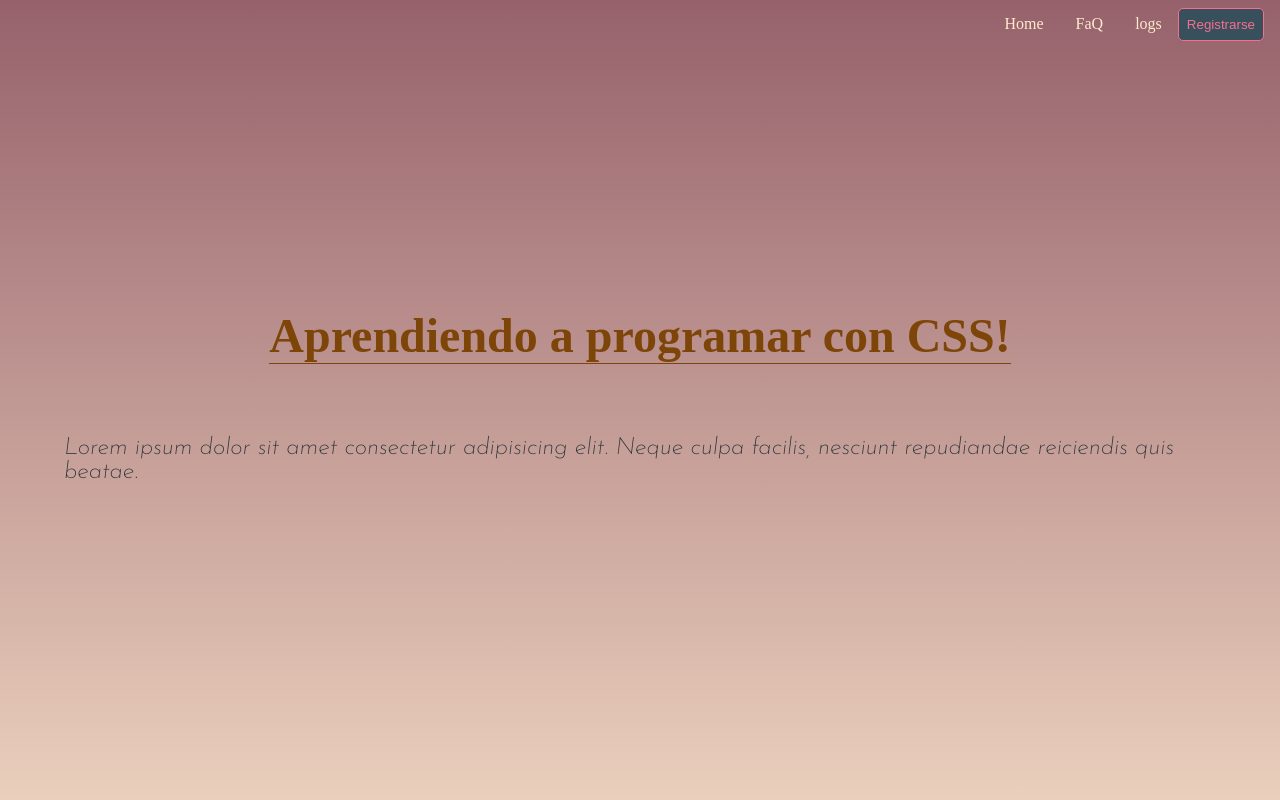
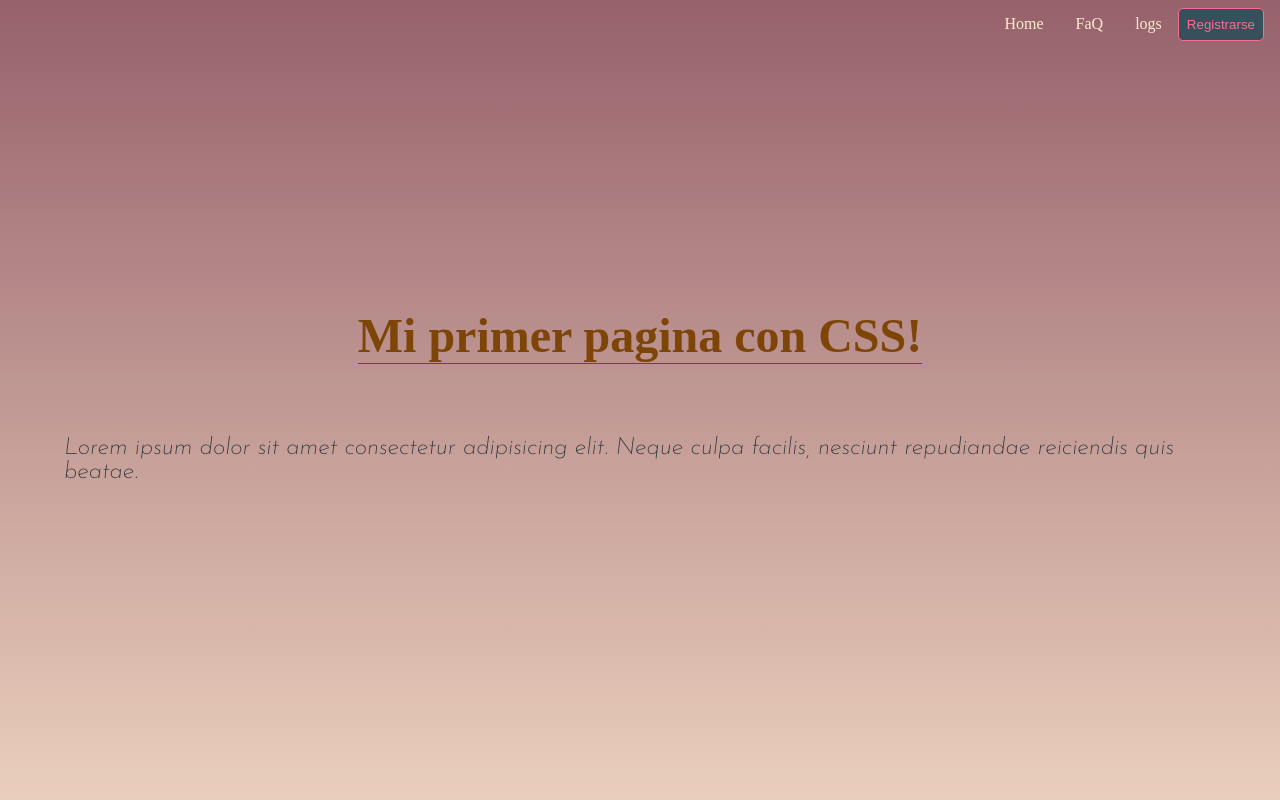
Before and after one commit to HerreraJI/firstProyectDeploy, a plain HTML site: page index.html in a window 1280 px wide. Shown: the top 800 px of the page. Drawn offline with Linux system fonts and the light colour scheme.

Commit message:
nuevo texto h1 principal

```diff
--- a/index.html
+++ b/index.html
@@ -27,7 +27,7 @@
         </div>
     </header>
     <div class="main">
-        <h1 >Aprendiendo a programar con CSS!</h1>
+        <h1 >Mi primer pagina con CSS!</h1>
         <p>Lorem ipsum dolor sit amet consectetur adipisicing elit. Neque culpa facilis, nesciunt repudiandae reiciendis quis beatae.</p>
     </div>
 
```
